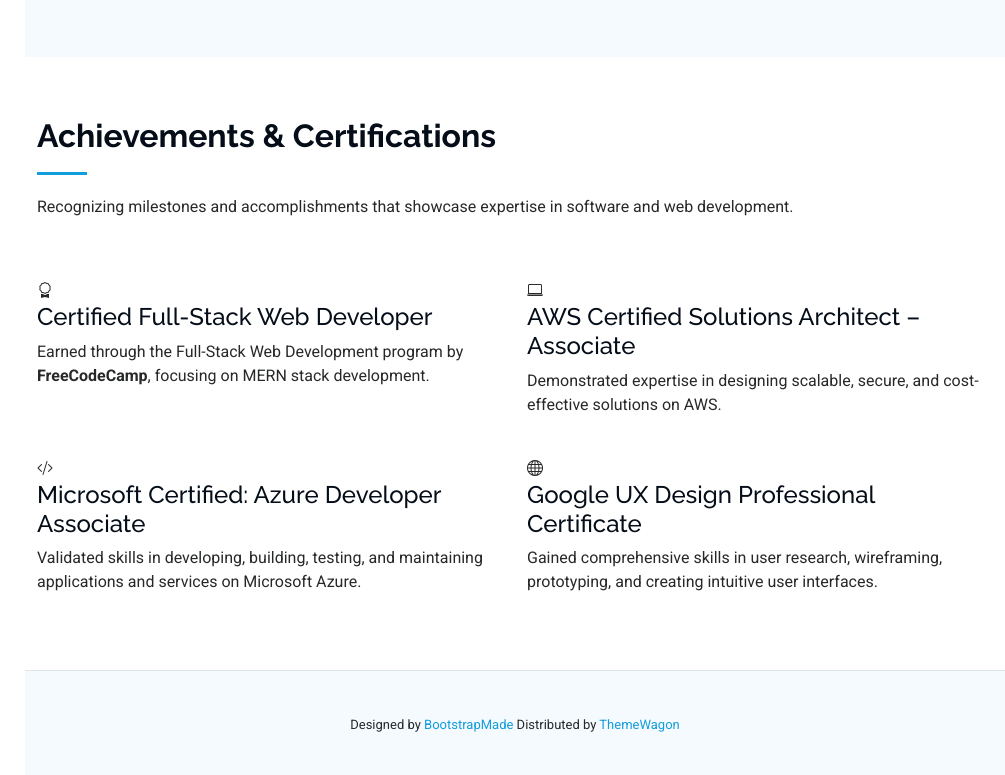
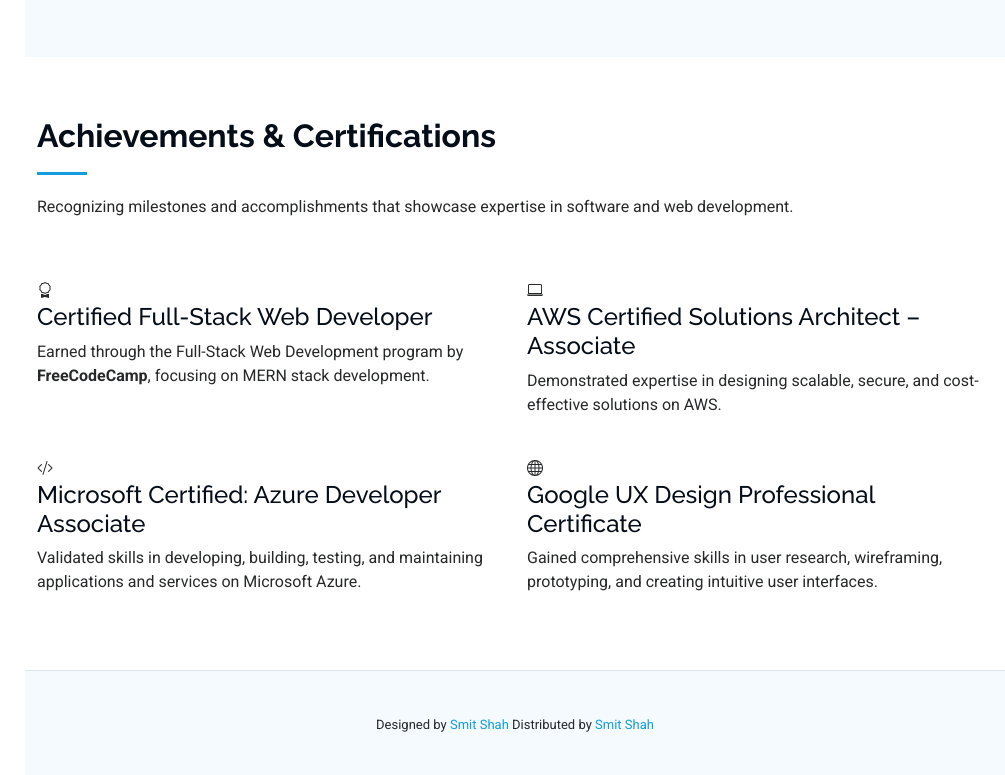
Before and after one commit to smitshah1711/my-portfolio, a plain HTML site: page index.html in a window 1280 px wide. Shown: the part 3559-4334 px from the top of the page, without its empty margins (275-1280 px from the left). Drawn offline with Linux system fonts and the light colour scheme.

Commit message:
Update index.html

```diff
--- a/index.html
+++ b/index.html
@@ -403,7 +403,7 @@
         <!-- You can delete the links only if you've purchased the pro version. -->
         <!-- Licensing information: https://bootstrapmade.com/license/ -->
         <!-- Purchase the pro version with working PHP/AJAX contact form: [buy-url] -->
-        Designed by <a href="https://bootstrapmade.com/">BootstrapMade</a> Distributed by <a href="https://themewagon.com">ThemeWagon</a>
+        Designed by <a href=>Smit Shah</a> Distributed by <a href=>Smit Shah</a>
       </div>
     </div>
 
```
